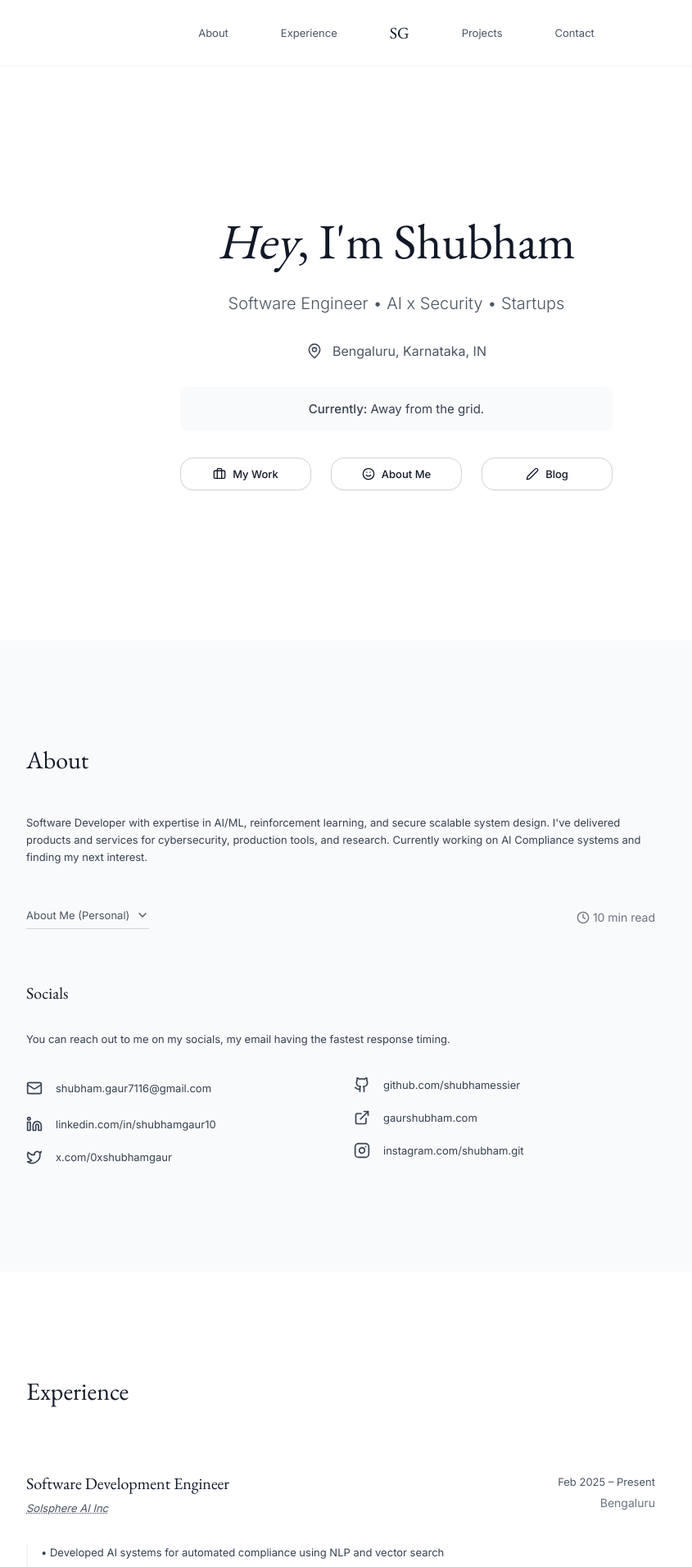
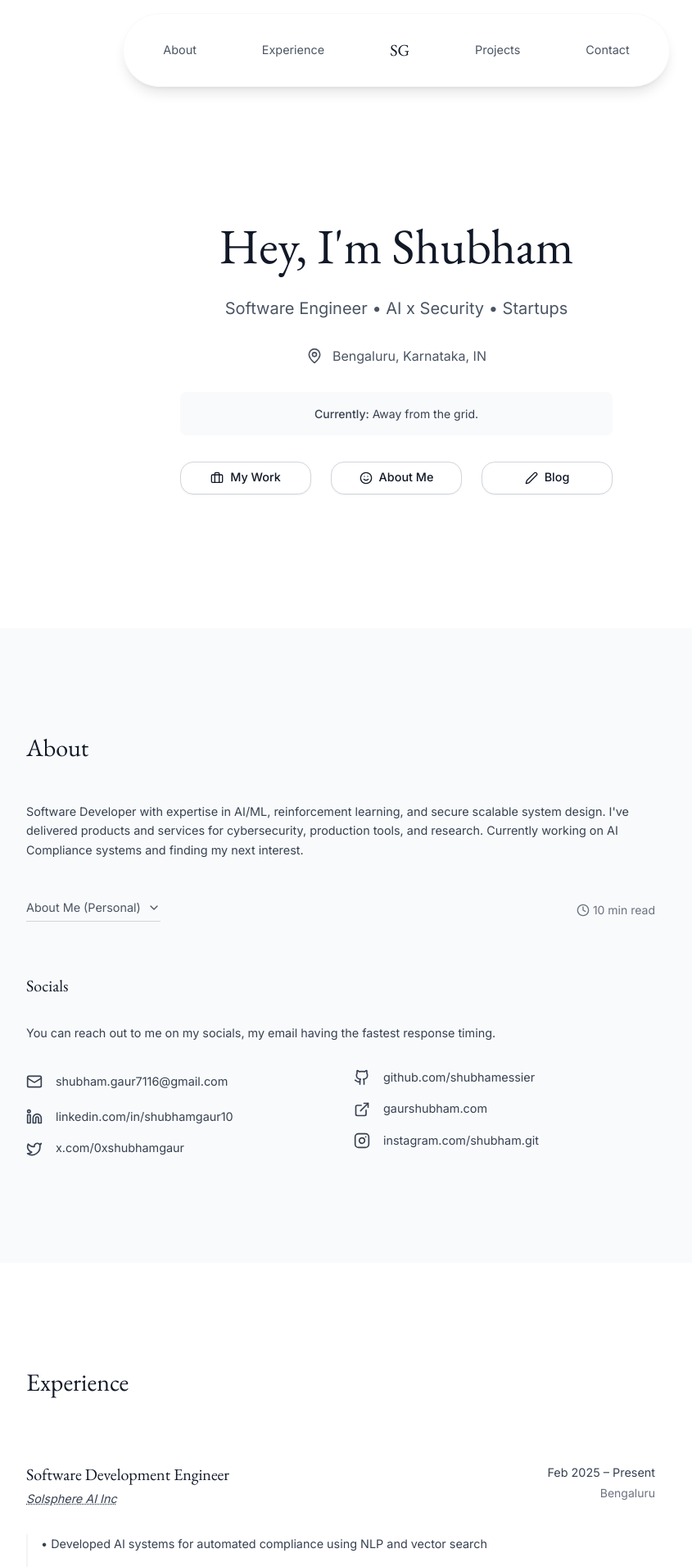
Before and after one commit to shubhamessier/gaurshubham.com, a Next.js app: page / in a window 1280 px wide. Shown: the top 1911 px of the page at 82% size, without its empty margins (156-1001 px from the left). Built offline with nearby package versions, Linux system fonts and the light colour scheme.

Commit message:
more changes

```diff
--- a/app/globals.css
+++ b/app/globals.css
@@ -88,6 +88,9 @@ body {
   }
   html {
     scroll-behavior: smooth;
+  }
+  .theme {
+    --animate-aurora: aurora 8s ease-in-out infinite alternate;
   }
 }
 
@@ -229,15 +232,14 @@ button:focus-visible {
 }
 
 p{
-  font-size: 15px;
+  font-size: 14px;
   font-weight: 400;
 }
 
 ol, ul{
-  font-size: 15px;
+  font-size: 18px;
   font-weight: 400;
 }
-
 
 /* KaTeX custom styling to match portfolio theme */
 .katex {
@@ -262,3 +264,28 @@ ol, ul{
 .email-copy-button.copied {
   color: #059669;
 }
+
+@theme inline {
+  @keyframes aurora {
+  0% {
+    background-position: 0% 50%;
+    transform: rotate(-5deg) scale(0.9);
+    }
+  25% {
+    background-position: 50% 100%;
+    transform: rotate(5deg) scale(1.1);
+    }
+  50% {
+    background-position: 100% 50%;
+    transform: rotate(-3deg) scale(0.95);
+    }
+  75% {
+    background-position: 50% 0%;
+    transform: rotate(3deg) scale(1.05);
+    }
+  100% {
+    background-position: 0% 50%;
+    transform: rotate(-5deg) scale(0.9);
+    }
+  }
+}
--- a/app/page.tsx
+++ b/app/page.tsx
@@ -24,6 +24,7 @@ import {
   Clock,
 } from "lucide-react"
 import { Button } from "@/components/ui/button"
+import { AuroraText } from "@/components/magicui/aurora-text";
 import { useState, useEffect } from "react"
 import portfolioData from "../data/portfolio.json"
 import dynamic from 'next/dynamic'
@@ -215,19 +216,20 @@ C6zD8tk=
       )}
 
             {/* Navigation */}
-      <nav className="sticky top-0 bg-white/95 backdrop-blur-sm border-b border-gray-100 z-50">
-        <div className="w-full max-w-[1000px] mx-auto px-6 md:px-12">
-                      <div className="relative flex items-center justify-center h-16 sm:h-20">
+      <nav className="sticky top-0 z-50 flex justify-center pt-4">
+                <div className="bg-gray/60 backdrop-blur-md border border-gray-200/30 rounded-full px-12 py-4 shadow-lg">
+          <div className="relative flex items-center justify-center h-14">
             {/* Navigation Links positioned around the logo */}
-              <div className="hidden md:flex items-center space-x-12 lg:space-x-16">
+            <div className="hidden md:flex items-center space-x-16 lg:space-x-20">
                 <a href="#about" className="text-gray-600 hover:text-gray-900 transition-colors font-body text-base">
                   About
+
                 </a>
                 <a href="#experience" className="text-gray-600 hover:text-gray-900 transition-colors font-body text-base">
                   Experience
                 </a>
 
-                <div className="font-heading text-xl sm:text-xl font-normal text-gray-900 mx-12 lg:mx-20">
+                <div className="font-heading text-xl sm:text-xl font-normal text-gray-900 mx-16 lg:mx-24">
                   SG
                 </div>
 
@@ -299,12 +301,13 @@ C6zD8tk=
       {/* Content Container */}
       <div className="w-full max-w-[1000px] mx-auto px-6 md:px-12">
         {/* Hero Section */}
-        <section className="mt-0 h-[calc(100vh-100px)] flex items-center justify-center">
+        <section className="mt-0 h-[calc(100vh-140px)] flex items-center justify-center">
           <div className="max-w-3xl text-center">
-            <h1 className="font-heading text-4xl sm:text-6xl lg:text-6xl font-normal text-gray-900 mb-8 tracking-normal">
-              <i>Hey</i>, I'm {portfolioData.personal.name}
+
+            <h1 className="font-heading text-4xl sm:text-6xl lg:text-6xl font-light text-gray-900 mb-8 tracking-normal">
+              Hey, I'm {portfolioData.personal.name}
             </h1>
-            <p className="font-body text-sm sm:text-xl lg:text-xl text-gray-600 mb-8 font-light">
+            <p className="font-body text-sm sm:text-xl lg:text-xl text-gray-600 mb-8 font-normal">
             Software Engineer • AI x Security • Startups
             </p>
 
@@ -364,7 +367,7 @@ C6zD8tk=
           <div className="max-w-[1140px] mx-auto px-6 md:px-12">
             <div className="max-w-3xl">
               <h2 className="font-heading text-xl sm:text-3xl font-normal text-gray-900 mb-8 sm:mb-12">About</h2>
-              <p className="font-body text-base text-gray-700 leading-relaxed mb-8 sm:mb-12 font-normal">
+              <p className="font-body text-base text-gray-700 leading-relaxed font-normal mb-8 sm:mb-12">
                 {portfolioData.about.summary}
               </p>
 
@@ -401,6 +404,7 @@ C6zD8tk=
 
                   <div>
                     <h3 className="font-heading text-lg sm:text-xl font-normal text-gray-900 mb-6">I like living alone.</h3>
+
                     <p className="font-body text-base text-gray-700 leading-relaxed font-normal">
                       {portfolioData.about.alone}
                     </p>
@@ -415,20 +419,20 @@ C6zD8tk=
 
                   <div>
                     <h3 className="font-heading text-lg sm:text-xl font-normal text-gray-900 mb-6">Reading List</h3>
-                    <p className="font-body text-base text-gray-700 leading-relaxed mb-6 font-normal">
+                    <p className="font-body text-base text-gray-700 leading-relaxed font-normal mb-6">
                       Here are some of the books that have made the most impact on me:
                     </p>
                     <div className="grid sm:grid-cols-2 gap-4">
                       <div className="space-y-2">
                         {portfolioData.readingList.slice(0, 4).map((book, index) => (
-                          <p key={index} className="font-body text-base text-gray-700 font-normal">
+                          <p key={index} className="font-body text-base text-gray-700 leading-relaxed font-normal">
                             <em>{book.title}</em> — {book.author}
                           </p>
                         ))}
                       </div>
                       <div className="space-y-2">
                         {portfolioData.readingList.slice(4).map((book, index) => (
-                          <p key={index} className="font-body text-base text-gray-700 font-normal">
+                          <p key={index} className="font-body text-base text-gray-700 leading-relaxed font-normal">
                             <em>{book.title}</em> — {book.author}
                           </p>
                         ))}
@@ -465,7 +469,7 @@ C6zD8tk=
                     </h3>
                     <div className="space-y-6">
                       {portfolioData.about.stability.split("\n\n").map((paragraph, index) => (
-                        <p key={index} className="font-body text-base text-gray-700 leading-relaxed">
+                        <p key={index} className="font-body text-base text-gray-700 leading-relaxed font-normal">
                           {paragraph}
                         </p>
                       ))}
@@ -517,7 +521,7 @@ C6zD8tk=
               {/* Connect Section */}
               <div className="mt-12 sm:mt-16">
                 <h3 className="font-heading text-lg sm:text-xl font-normal text-gray-900 mb-6 sm:mb-8">Socials</h3>
-                <p className="font-body text-base text-gray-700 mb-4 sm:mb-8 leading-relaxed">
+                <p className="font-body text-base text-gray-700 leading-relaxed font-normal mb-4 sm:mb-8">
      You can reach out to me on my socials, my email having the fastest response timing.
     </p>
                 <div className="grid sm:grid-cols-2 gap-6 sm:gap-8">
@@ -598,7 +602,7 @@ C6zD8tk=
                   <div className="flex flex-col lg:flex-row lg:items-start lg:justify-between mb-6">
                     <div className="flex-1">
                       <h3 className="font-heading text-lg sm:text-xl font-normal text-gray-900 mb-1">{job.title}</h3>
-                      <p className="font-body text-base text-gray-600 italic mb-2">
+                                          <p className="font-body text-base text-gray-700 leading-relaxed font-normal italic mb-2">
                       {job.companyUrl ? (
                         <a
                           href={job.companyUrl}
@@ -617,13 +621,13 @@ C6zD8tk=
                       </p>
                     </div>
                     <div className="hidden lg:block text-right flex-shrink-0 ml-8">
-                      <p className="font-body text-base text-gray-600 mb-1">{job.period}</p>
+                      <p className="font-body text-base text-gray-700 leading-relaxed font-normal mb-1">{job.period}</p>
                       <p className="font-body text-sm text-gray-500">{job.location}</p>
                     </div>
                   </div>
                   <div className="space-y-3 pl-0 lg:pl-4 border-l-0 lg:border-l-2 border-gray-100">
                     {job.responsibilities.map((responsibility, respIndex) => (
-                      <p key={respIndex} className="font-body text-base text-gray-700 leading-relaxed">
+                                          <p key={respIndex} className="font-body text-base text-gray-700 leading-relaxed font-normal">
                       • {responsibility}
                     </p>
                     ))}
@@ -715,7 +719,7 @@ C6zD8tk=
                     {project.tags.map((tag, tagIndex) => (
                       <span
                         key={tagIndex}
-                        className="inline-flex items-center px-3 py-1 rounded-full text-sm font-body bg-gray-100 text-gray-700 hover:bg-gray-200 transition-colors"
+                        className="inline-flex items-center px-3 py-1 rounded-full text-sm font-body bg-gray-100 text-gray-600 hover:bg-gray-200 transition-colors"
                       >
                         {tag}
                       </span>
@@ -747,7 +751,7 @@ C6zD8tk=
                         <em>{portfolioData.education.institution}</em>
                       </a>
                     </h3>
-                    <p className="font-body text-base text-gray-700 mb-2 font-normal">{portfolioData.education.degree}</p>
+                    <p className="font-body text-base text-gray-700 leading-relaxed font-normal mb-2">{portfolioData.education.degree}</p>
                     <p className="font-body text-sm text-gray-600">{portfolioData.education.period}</p>
                   </div>
                 </div>
@@ -774,7 +778,7 @@ C6zD8tk=
     <h2 className="font-heading text-2xl sm:text-3xl font-normal text-gray-900 mb-8 sm:mb-12">
       Let's Work Together
     </h2>
-    <p className="font-body text-base text-gray-700 mb-12 sm:mb-16 leading-relaxed font-normal">
+    <p className="font-body text-base text-gray-700 leading-relaxed font-normal mb-12 sm:mb-16">
       I'm always looking to meet new people, discuss ideas, or just chat over a chai/coffee. At the end everybody wants a little more spontaneity/entropy in their life isn't it?
     </p>
 
@@ -830,8 +834,8 @@ C6zD8tk=
         {/* Footer */}
         <footer className="py-12 sm:py-16 border-t border-gray-100">
   <div className="max-w-3xl">
-    <p className="font-body text-base text-gray-600 font-normal">
-      © {new Date().getFullYear()} {portfolioData.personal.name}, <i>There's always something more.</i>.
+    <p className="font-body text-base text-gray-700 leading-relaxed font-normal">
+      © {new Date().getFullYear()} {portfolioData.personal.name} Gaur, <i>There's always something more.</i>.
     </p>
   </div>
 </footer>
--- /dev/null
+++ b/components/magicui/aurora-text.tsx
@@ -0,0 +1,44 @@
+"use client";
+
+import React, { memo } from "react";
+
+interface AuroraTextProps {
+  children: React.ReactNode;
+  className?: string;
+  colors?: string[];
+  speed?: number;
+}
+
+export const AuroraText = memo(
+  ({
+    children,
+    className = "",
+    colors = ["#FF4500", "#7928CA", "#0070F3"],
+    speed = 2,
+  }: AuroraTextProps) => {
+    const gradientStyle = {
+      backgroundImage: `linear-gradient(180deg, ${colors.join(", ")}, ${
+        colors[0]
+
+      })`,
+      WebkitBackgroundClip: "text",
+      WebkitTextFillColor: "transparent",
+      animationDuration: `${1 / speed}s`,
+    };
+
+    return (
+      <span className={`relative inline-block ${className}`}>
+        <span className="sr-only">{children}</span>
+        <span
+          className="relative animate-aurora bg-[length:200%_auto] bg-clip-text text-transparent"
+          style={gradientStyle}
+          aria-hidden="true"
+        >
+          {children}
+        </span>
+      </span>
+    );
+  },
+);
+
+AuroraText.displayName = "AuroraText";
--- a/data/portfolio.json
+++ b/data/portfolio.json
@@ -1,6 +1,6 @@
 {
   "personal": {
-    "name": "Shubham ",
+    "name": "Shubham",
     "title": "Building applications at the intersection of AI, cybersecurity, reinforcement learning, and secure scalable system design.",
     "location": "Bengaluru, Karnataka, IN",
     "email": "shubham.gaur7116@gmail.com",
--- a/tailwind.config.ts
+++ b/tailwind.config.ts
@@ -26,7 +26,7 @@ const config = {
       fontSize: {
         'xs': ['0.75rem', { lineHeight: '1rem' }],
         'sm': ['0.875rem', { lineHeight: '1.25rem' }],
-        'base': ['0.8125rem', { lineHeight: '1.5rem' }], // Reduced from 1rem to 13px
+        'base': ['0.9rem', { lineHeight: '1.4rem' }], // Increased to 18px
         'lg': ['1.125rem', { lineHeight: '1.75rem' }],
         'xl': ['1.25rem', { lineHeight: '1.75rem' }],
         '2xl': ['1.5rem', { lineHeight: '2rem' }],
```
Lines whose indentation alone changed are shown as unchanged.
